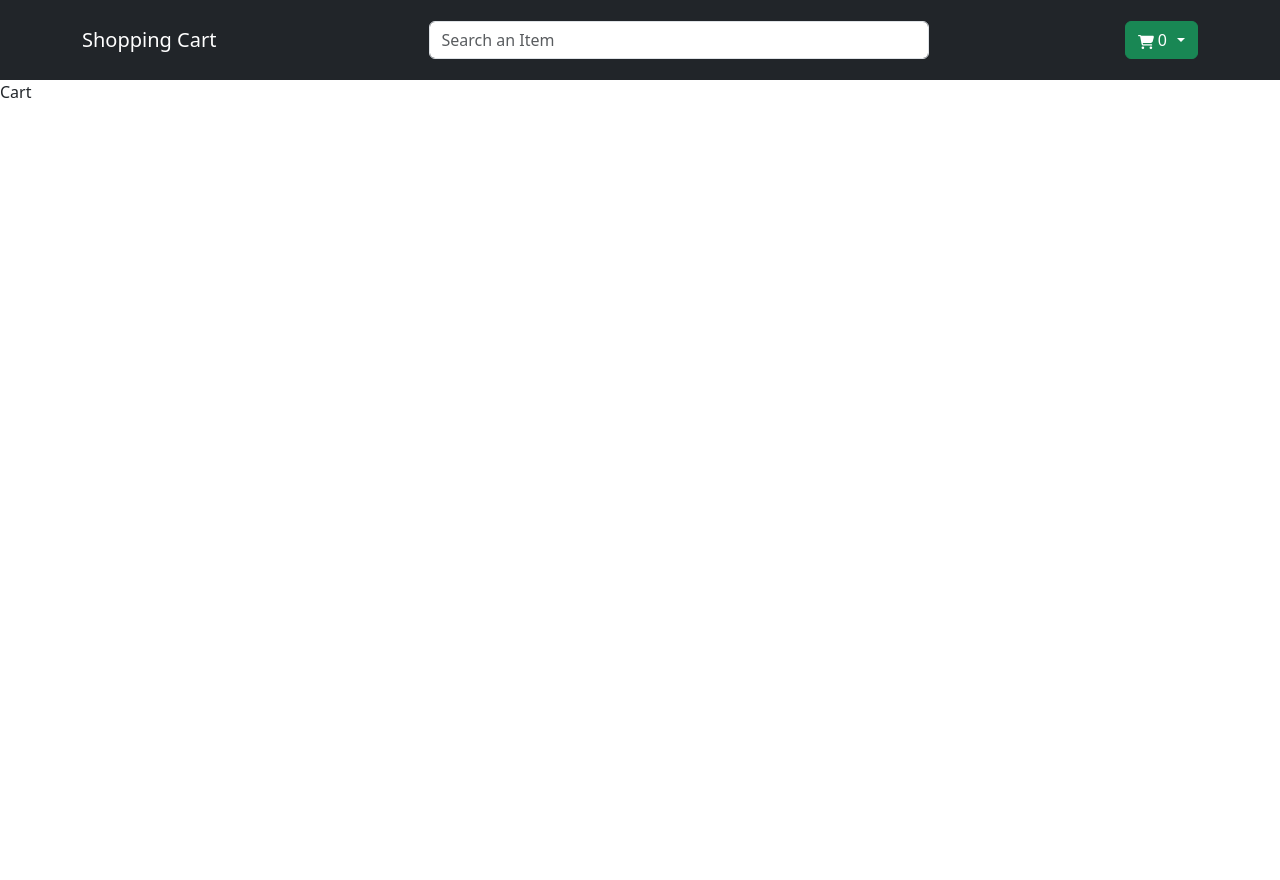
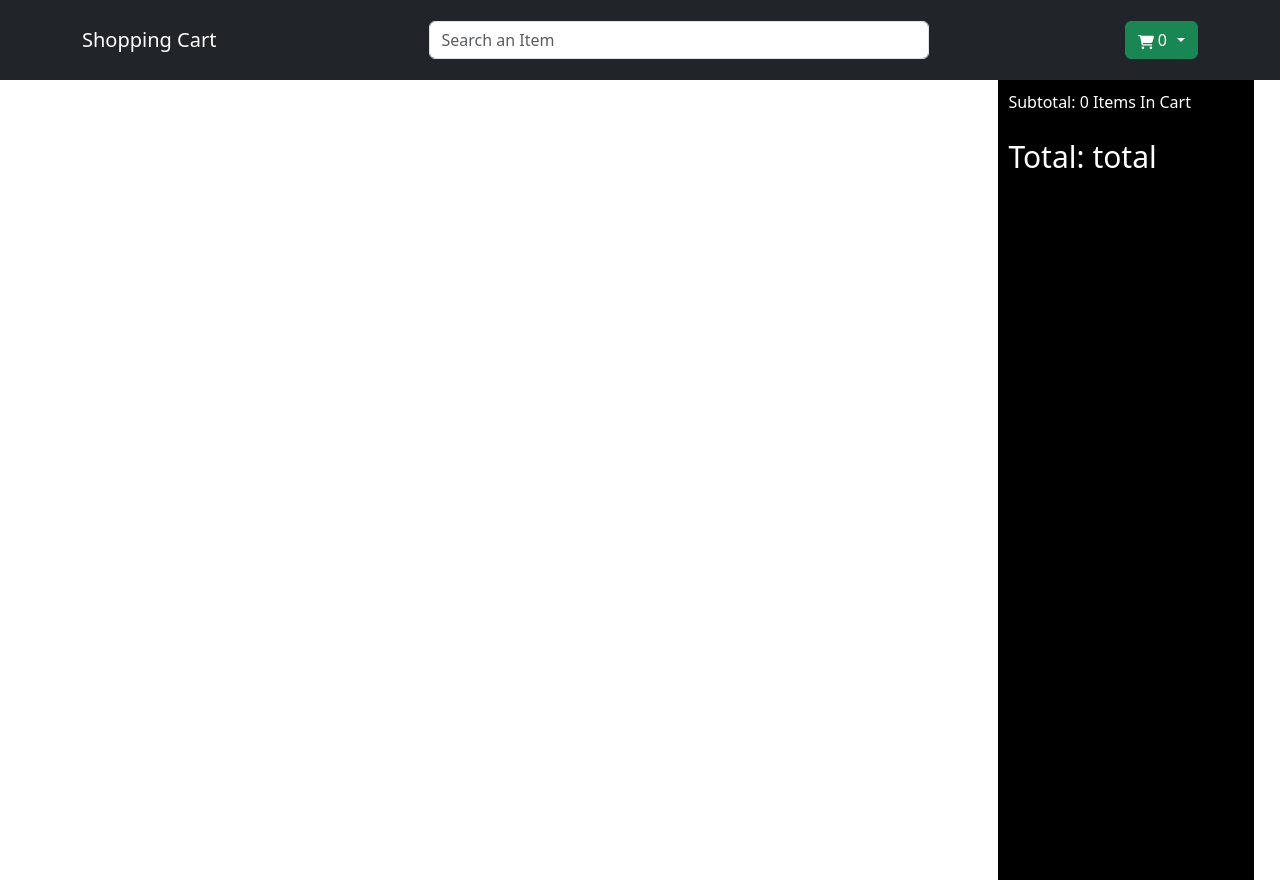
Before and after one commit to lasgidi20/Ecommerce_Shopping_With_Redux, a React (Create React App) app: page /cart in a window 1280 px wide. Before the commit the page ends 800 px from the top, so only its background shows below. Built offline with nearby package versions, Linux system fonts and the light colour scheme.

Commit message:
I added the ListGroup from React Bootstrap and added the Row and Col from react-bootstrap

```diff
--- a/src/components/Cart.js
+++ b/src/components/Cart.js
@@ -1,8 +1,41 @@
-import React from 'react'
+import React, {useState} from 'react'
+import { useSelector, useDispatch } from 'react-redux'
+import { ListGroup } from 'react-bootstrap'
+import Row from 'react-bootstrap/Row';
+import Col from 'react-bootstrap/Col';
+import Image from 'react-bootstrap/Image';
+import { Form } from 'react-bootstrap';
+const Cart = () => {
+    const items = useSelector(state => state.prod_cart_management.cart)
+    console.log(items)
+    const dispatch = useDispatch()
+  return (
+    <div className='home'>
+        <div className='prod-container'>
+         {items.map((item, index) => (
+             <ListGroup key={index}>
+                <ListGroup.Item>
+                <Row>
+                  <Col md={2}> <Image variant='top' src={item.images[0]} rounded fluid/></Col>
+                  <Col md={2}><span>{item.title}</span></Col>
+                  <Col md={2}><span>{item.price}</span></Col>
+                  <Col md={2}><span>{item.rating}</span></Col>
+                  <Col md={2}>    <Form.Control as='select' value={item.qty}>
+                                      {[...Array(item.stock).keys()].map((x) => (
+                                         <option value="x + 1">{x + 1}</option>
+                                      ))}
+                                  </Form.Control></Col>
 
-const Cart = () => {
-  return (
-    <div>Cart</div>
+                </Row>
+                </ListGroup.Item>
+             </ListGroup>
+         ))}
+        </div>
+        <div className='filters'>
+           <span> Subtotal: {items.length} Items In Cart</span>
+           <span style={{fontSize: "30px", fontWeight: 500}}>Total: {'total'}</span>
+        </div>
+    </div>
   )
 }
 
```
